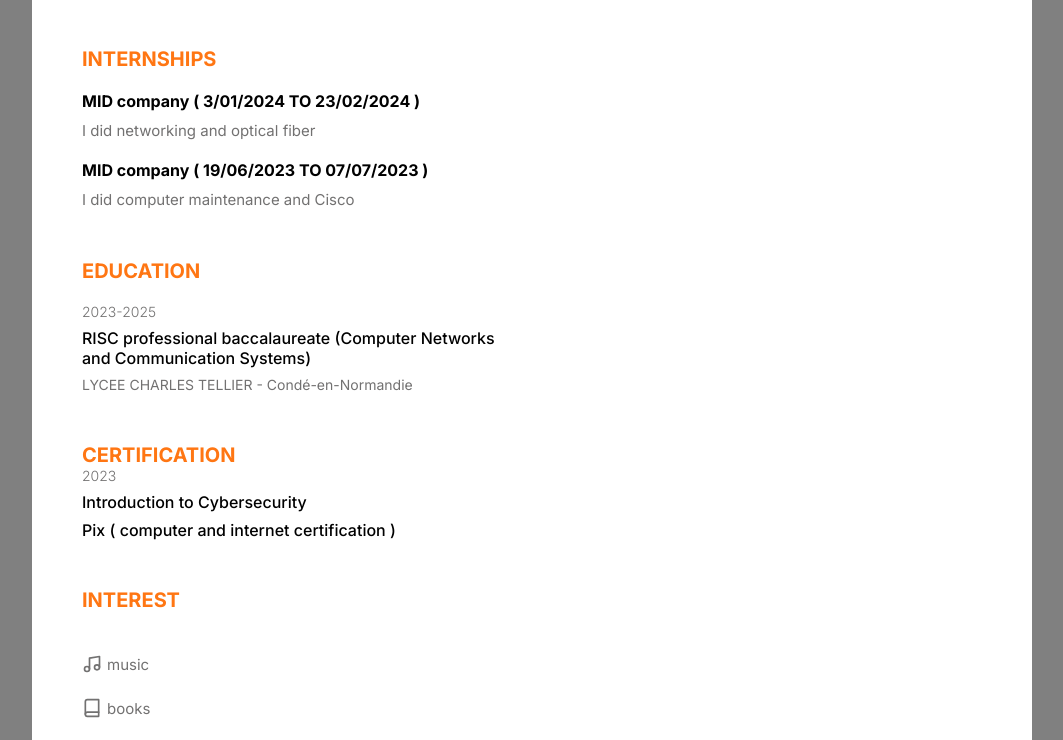
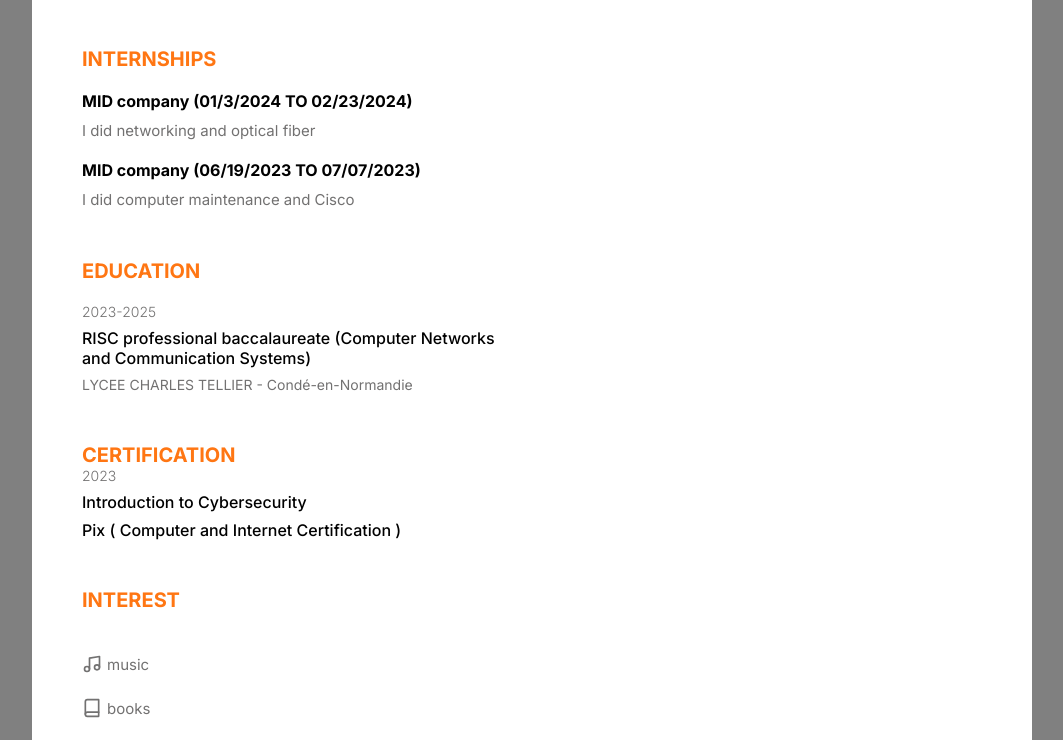
Before and after one commit to ARea1700/CV, a plain HTML site: page index.html in a window 1280 px wide. Shown: the part 648-1388 px from the top of the page, without its empty margins (108-1171 px from the left). Drawn offline with nearby package versions, Linux system fonts and the light colour scheme.

Commit message:
Update index.html

```diff
--- a/index.html
+++ b/index.html
@@ -44,13 +44,13 @@
           <div class="ref">
             <h3 class="title">internships</h3>
             <div class="ref_item">
-              <h4 class="ref_name">MID company ( 3/01/2024 TO 23/02/2024 )</h4>
+              <h4 class="ref_name">MID company (01/3/2024 TO 02/23/2024)</h4>
               <p class="description">
                I did networking and optical fiber
               </p>
             </div>
             <div class="ref_item">
-              <h4 class="ref_name">MID company (  19/06/2023 TO 07/07/2023 )</h4>
+              <h4 class="ref_name">MID company (06/19/2023 TO 07/07/2023)</h4>
               <p class="description">
                   I did computer maintenance and Cisco
 
@@ -72,7 +72,7 @@
             <div class="certification_item">
               <p class="item_preTitle">2023</p>
               <h4 class="item_title">Introduction to Cybersecurity</h4>
-                <h4 class="item_title">Pix ( computer and internet certification )</h4>
+                <h4 class="item_title">Pix ( Computer and Internet Certification )</h4>
             </div>
           </div>
         </div>
```
